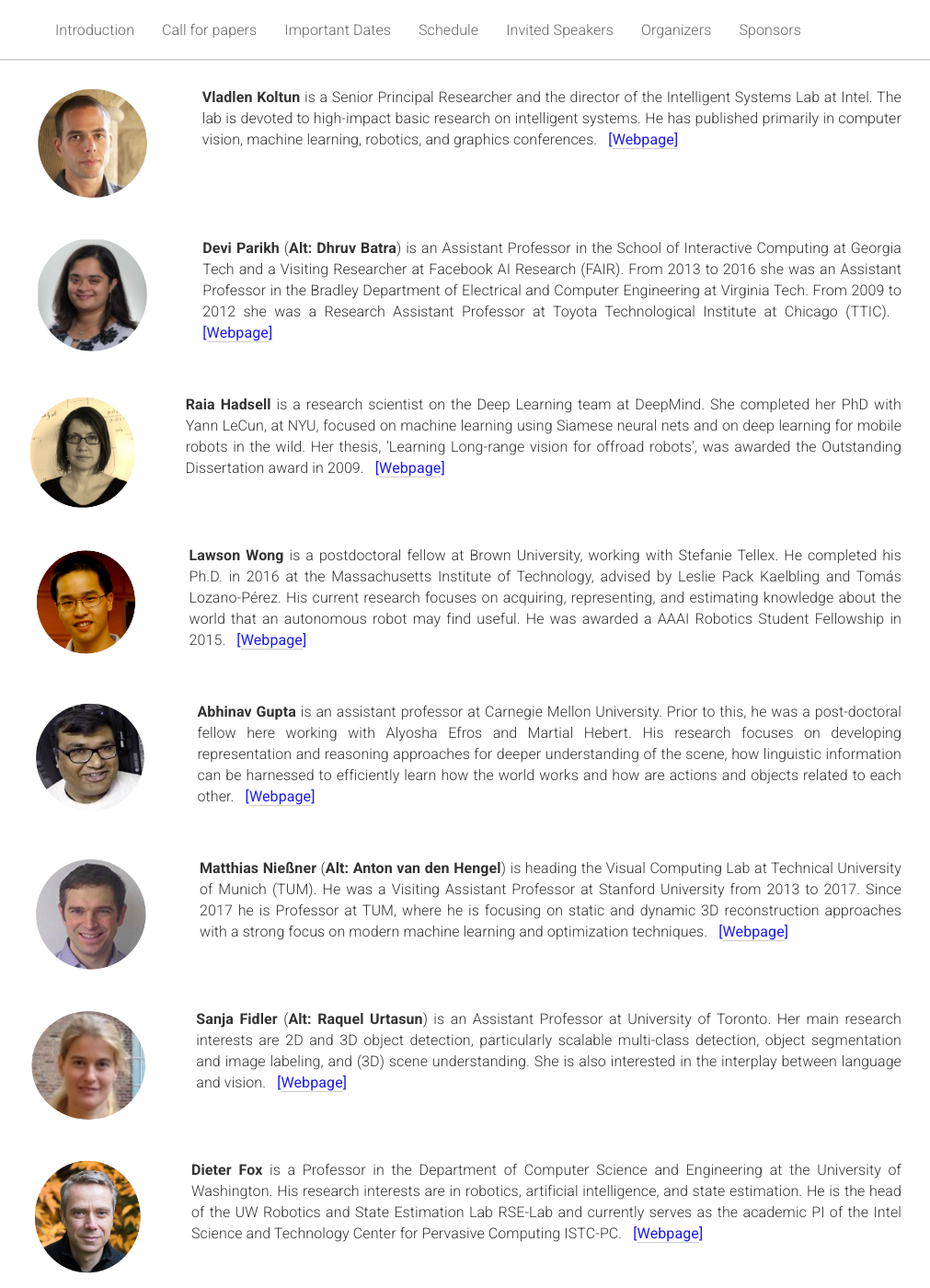
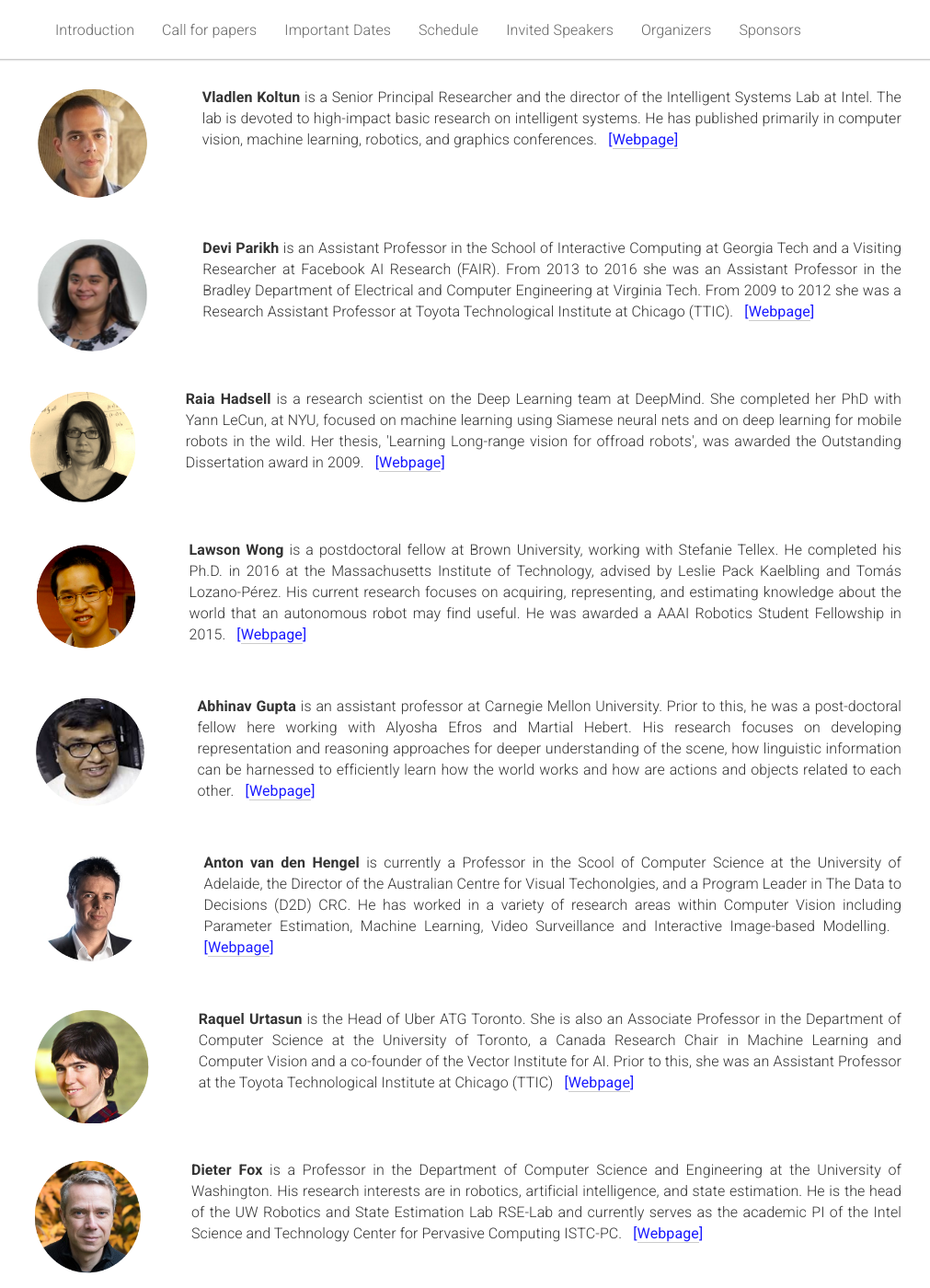
Before and after one commit to eccv18-vlease/eccv18-vlease.github.io, a Jekyll site: the page built from _pages/home.md, in a window 1280 px wide and 1400 px high, scrolled down 2247 px. Shown: the whole window at 92% size, without its empty margins (135-1146 px from the left). Built offline with Jekyll 4.4.1, drawn with Linux system fonts in a browser that asks for light colours; some of the changed text lies outside the part shown.

Commit message:
Finalizing sepakers

```diff
--- a/_pages/home.md
+++ b/_pages/home.md
@@ -210,7 +210,7 @@ or implied, of the U.S. Government, or any sponsor." -->
 <div class="row">
   <div class="col-md-12">
     <img class="people-pic" style="float:left;margin-right:50px;" src="{{ "/static/img/people/devi.png" | prepend:site.baseurl }}">
-    <p><b>Devi Parikh</b> (<b>Alt: Dhruv Batra</b>) is an Assistant Professor in the School of Interactive Computing at Georgia Tech and a Visiting Researcher at Facebook AI Research (FAIR). From 2013 to 2016 she was an Assistant Professor in the Bradley Department of Electrical and Computer Engineering at Virginia Tech. From 2009 to 2012 she was a Research Assistant Professor at Toyota Technological Institute at Chicago (TTIC). &nbsp;
+    <p><b>Devi Parikh</b> is an Assistant Professor in the School of Interactive Computing at Georgia Tech and a Visiting Researcher at Facebook AI Research (FAIR). From 2013 to 2016 she was an Assistant Professor in the Bradley Department of Electrical and Computer Engineering at Virginia Tech. From 2009 to 2012 she was a Research Assistant Professor at Toyota Technological Institute at Chicago (TTIC). &nbsp;
     <span style="color:#1a1aff;font-weight:400;">[<a href="https://www.cc.gatech.edu/~parikh/">Webpage</a>]</span></p>
   </div>
 </div><br>
@@ -241,17 +241,17 @@ or implied, of the U.S. Government, or any sponsor." -->
 
 <div class="row">
   <div class="col-md-12">
-    <img class="people-pic" style="float:left;margin-right:50px;" src="{{ "/static/img/people/matthias.png" | prepend:site.baseurl }}">
-    <p><b>Matthias Nießner</b> (<b>Alt: Anton van den Hengel</b>) is heading the Visual Computing Lab at Technical University of Munich (TUM). He was a Visiting Assistant Professor at Stanford University from 2013 to 2017. Since 2017 he is Professor at TUM, where he is focusing on static and dynamic 3D reconstruction approaches with a strong focus on modern machine learning and optimization techniques. &nbsp;
-    <span style="color:#1a1aff;font-weight:400;">[<a href="http://niessnerlab.org/index.html">Webpage</a>]</span></p>
+    <img class="people-pic" style="float:left;margin-right:50px;" src="{{ "/static/img/people/anton.png" | prepend:site.baseurl }}">
+    <p><b>Anton van den Hengel</b> is currently a Professor in the Scool of Computer Science at the University of Adelaide, the Director of the Australian Centre for Visual Techonolgies, and a Program Leader in The Data to Decisions (D2D) CRC. He has worked in a variety of research areas within Computer Vision including Parameter Estimation, Machine Learning, Video Surveillance and Interactive Image-based Modelling. &nbsp;
+    <span style="color:#1a1aff;font-weight:400;">[<a href="https://cs.adelaide.edu.au/users/hengel/">Webpage</a>]</span></p>
   </div>
 </div><br>
 
 <div class="row">
   <div class="col-md-12">
-    <img class="people-pic" style="float:left;margin-right:50px;" src="{{ "/static/img/people/sanja.png" | prepend:site.baseurl }}">
-    <p><b>Sanja Fidler</b> (<b>Alt: Raquel Urtasun</b>) is an Assistant Professor at University of Toronto. Her main research interests are 2D and 3D object detection, particularly scalable multi-class detection, object segmentation and image labeling, and (3D) scene understanding. She is also interested in the interplay between language and vision. &nbsp;
-    <span style="color:#1a1aff;font-weight:400;">[<a href="http://www.cs.utoronto.ca/~fidler/">Webpage</a>] </span></p>
+    <img class="people-pic" style="float:left;margin-right:50px;" src="{{ "/static/img/people/raquel.png" | prepend:site.baseurl }}">
+    <p><b>Raquel Urtasun</b> is the Head of Uber ATG Toronto. She is also an Associate Professor in the Department of Computer Science at the University of Toronto, a Canada Research Chair in Machine Learning and Computer Vision and a co-founder of the Vector Institute for AI. Prior to this, she was an Assistant Professor at the Toyota Technological Institute at Chicago (TTIC) &nbsp;
+    <span style="color:#1a1aff;font-weight:400;">[<a href="http://www.cs.toronto.edu/~urtasun/">Webpage</a>] </span></p>
   </div>
 </div><br>
 
@@ -273,9 +273,9 @@ or implied, of the U.S. Government, or any sponsor." -->
 
 <div class="row"  id="organizers">
   <div class="col-md-12">
-    <img class="people-pic" style="float:left;margin-right:50px;" src="{{ "/static/img/people/boqing.png" | prepend:site.baseurl }}">
-    <p><b>Boqing Gong</b> (<b>Alt: Peter Welinder</b>) is an Assistant Professor in Computer Science and CRCV (Center for Research in Computer Vision) at the University of Central Florida (UCF). His research lies at the intersection of machine learning and computer vision, and has been focusing on domain adaptation, zero-shot/transfer learning, and visual analytics of objects, scenes, attributes, and human activities. &nbsp;
-    <span style="color:#1a1aff;font-weight:400;">[<a href="http://boqinggong.info/">Webpage</a>]</span></p>
+    <img class="people-pic" style="float:left;margin-right:50px;" src="{{ "/static/img/people/peterw.png" | prepend:site.baseurl }}">
+    <p><b>Peter Welinder</b> is a reasearch scientist at OpenAI. He works on topics ranging from deep reinforcement learning and computer vision to robotics software/hardware and simulation/rendering.&nbsp;
+    <span style="color:#1a1aff;font-weight:400;">[<a href="https://www.linkedin.com/in/welinder/">Webpage</a>]</span></p>
   </div>
 </div><br>
 
```
Also changed, not shown: static/img/people/anton.png (added), static/img/people/peterw.png (added), static/img/people/raquel.png (added).
